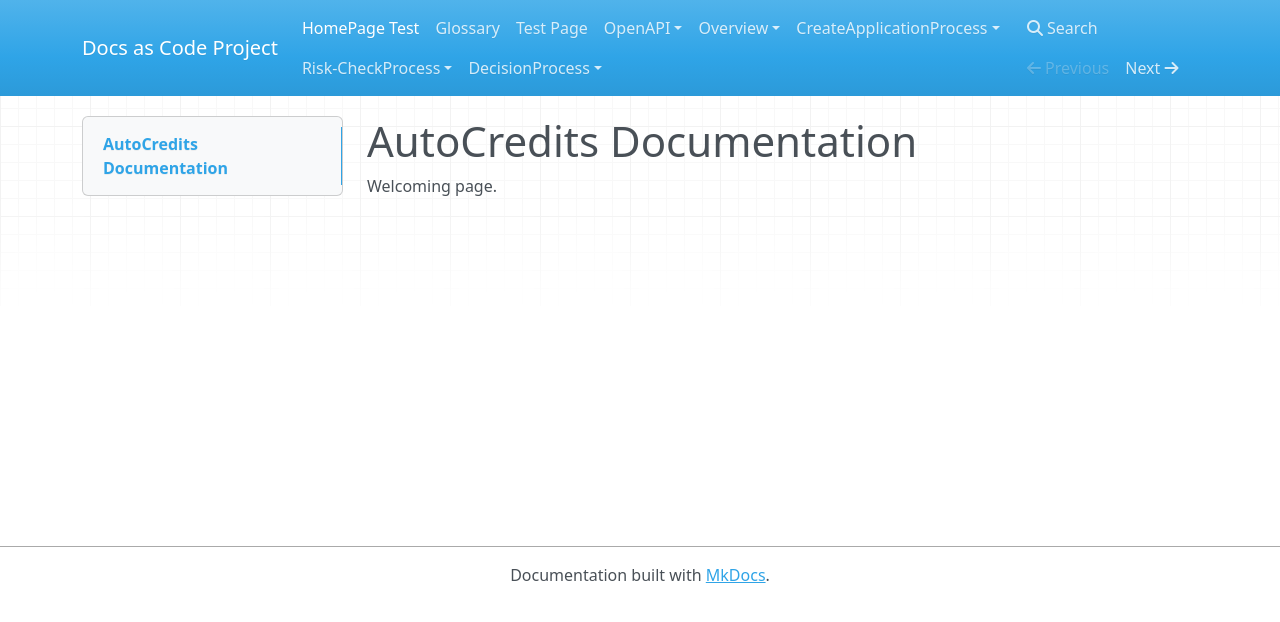
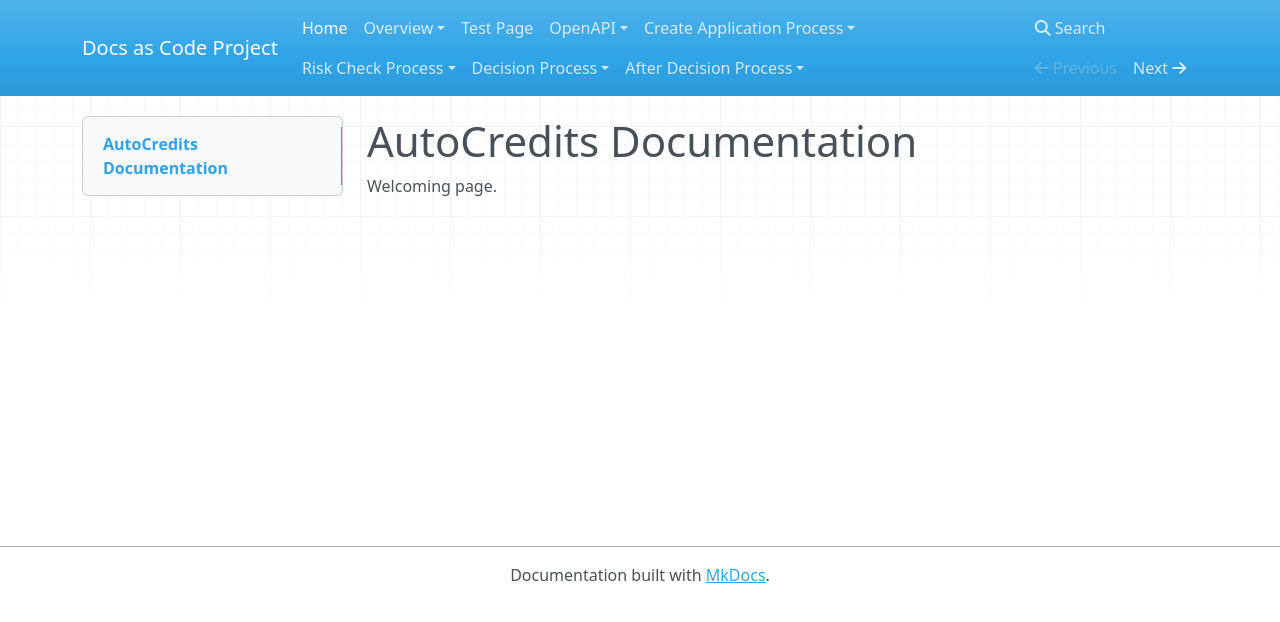
Before and after one commit to amtest24/docs-as-code, an MkDocs documentation site: the page built from docs/index.md, in a window 1280 px wide. Shown: the top 622 px of the page. Built offline with MkDocs 1.6.1, drawn with Linux system fonts in a browser that asks for light colours; nearby versions of some CDN libraries; some of the changed lines change nothing that is shown.

Commit message:
up to date nav

```diff
--- a/mkdocs.yml
+++ b/mkdocs.yml
@@ -10,50 +10,70 @@ markdown_extensions:
   - pymdownx.tabbed
   - pymdownx.details
 nav:
-  - HomePage Test: index.md
-  - Glossary: glossary.md
-  - Test Page: testpage.md
-  - OpenAPI:
-      - Overview: OpenAPI/Overview.md
-      - Services: OpenAPI/Services.md
-      - Schemas: OpenAPI/Schemas.md
-      - Data Model: OpenAPI/DataModel.md
+  - Home: index.md
   - Overview:
       - FAQ: FAQ.md
-      - Glossary: Glossary.md
+      - Glossary: glossary.md
       - Guideline to Documentation Changes: Guideline-to-documentation-changes.md
       - Docker Process: Docker-Process.md
+  - Test Page: testpage.md
 
-  - CreateApplicationProcess:
-      - SendApplication:
+  - OpenAPI:
+      - Services: OpenAPI/Services.md
+      - Application Creation: OpenAPI/ApplicationCreation.md
+      - Client Decision: OpenAPI/ClientDecision.md
+      - Risk: OpenAPI/Risk.md
+      - Status Send: OpenAPI/StatusSend.md
+      - Swagger Test: OpenAPI/testswagger.md
+
+  - Create Application Process:
+      - Send Application:
           - General: CreateApplicationProcess/SendApplication-General.md
           - Use Cases: CreateApplicationProcess/SendApplication-UseCases.md
           - Schemas: CreateApplicationProcess/SendApplication-Schemas.md
           - Data Model: CreateApplicationProcess/SendApplication-DataModel.md
 
-      - ApplicationEntityCreation:
+      - Application Entity Creation:
           - General: CreateApplicationProcess/ApplicationEntityCreation-General.md
           - Use Cases: CreateApplicationProcess/ApplicationEntityCreation-UseCases.md
           - Schemas: CreateApplicationProcess/ApplicationEntityCreation-Schemas.md
           - Data Model: CreateApplicationProcess/ApplicationEntityCreation-DataModel.md
 
-  - Risk-CheckProcess:
-      - Stage DM1: Risk-CheckProcess/DM1/DM1-General.md
-      - OpenAPIServices: OpenAPI/Services.md
+  - Risk Check Process:
+      - DM1:
+          - General: Risk-CheckProcess/DM1/DM1-General.md
+          - Use Cases: Risk-CheckProcess/DM1/DM1-UseCases.md
+          - Schemas: Risk-CheckProcess/DM1/DM1-Schemas.md
+          - Data Model: Risk-CheckProcess/DM1/DM1-DataModel.md
 
-
-  - DecisionProcess:
-      - SendingStatus:
+  - Decision Process:
+      - Sending Status:
           - General: DecisionProcess/SendingStatus-General.md
           - Use Cases: DecisionProcess/SendingStatus-UseCases.md
           - Schemas: DecisionProcess/SendingStatus-Schemas.md
           - Data Model: DecisionProcess/SendingStatus-DataModel.md
 
-      - ReceivingADecision:
+      - Receiving a Decision:
           - General: DecisionProcess/ReceivingADecision-General.md
           - Use Cases: DecisionProcess/ReceivingADecision-UseCases.md
           - Schemas: DecisionProcess/ReceivingADecision-Schemas.md
           - Data Model: DecisionProcess/ReceivingADecision-DataModel.md
 
-      - DecisionToCreditFactory:
-          - General: DecisionProcess/DecisionToCreditF
+      - Decision to Credit Factory:
+          - General: DecisionProcess/DecisionToCreditFactory-General.md
+          - Use Cases: DecisionProcess/DecisionToCreditFactory-UseCases.md
+          - Schemas: DecisionProcess/DecisionToCreditFactory-Schemas.md
+          - Data Model: DecisionProcess/DecisionToCreditFactory-DataModel.md
+
+  - After Decision Process:
+      - Credit Factory Checks:
+          - General: After-DecisionProcess/CreditFactoryChecks-General.md
+          - Use Cases: After-DecisionProcess/CreditFactoryChecks-UseCases.md
+          - Schemas: After-DecisionProcess/CreditFactoryChecks-Schemas.md
+          - Data Model: After-DecisionProcess/CreditFactoryChecks-DataModel.md
+
+      - Funded:
+          - General: After-DecisionProcess/Funded-General.md
+          - Use Cases: After-DecisionProcess/Funded-UseCases.md
+          - Schemas: After-DecisionProcess/Funded-Schemas.md
+          - Data Model: After-DecisionProcess/Funded-DataModel.md
```
